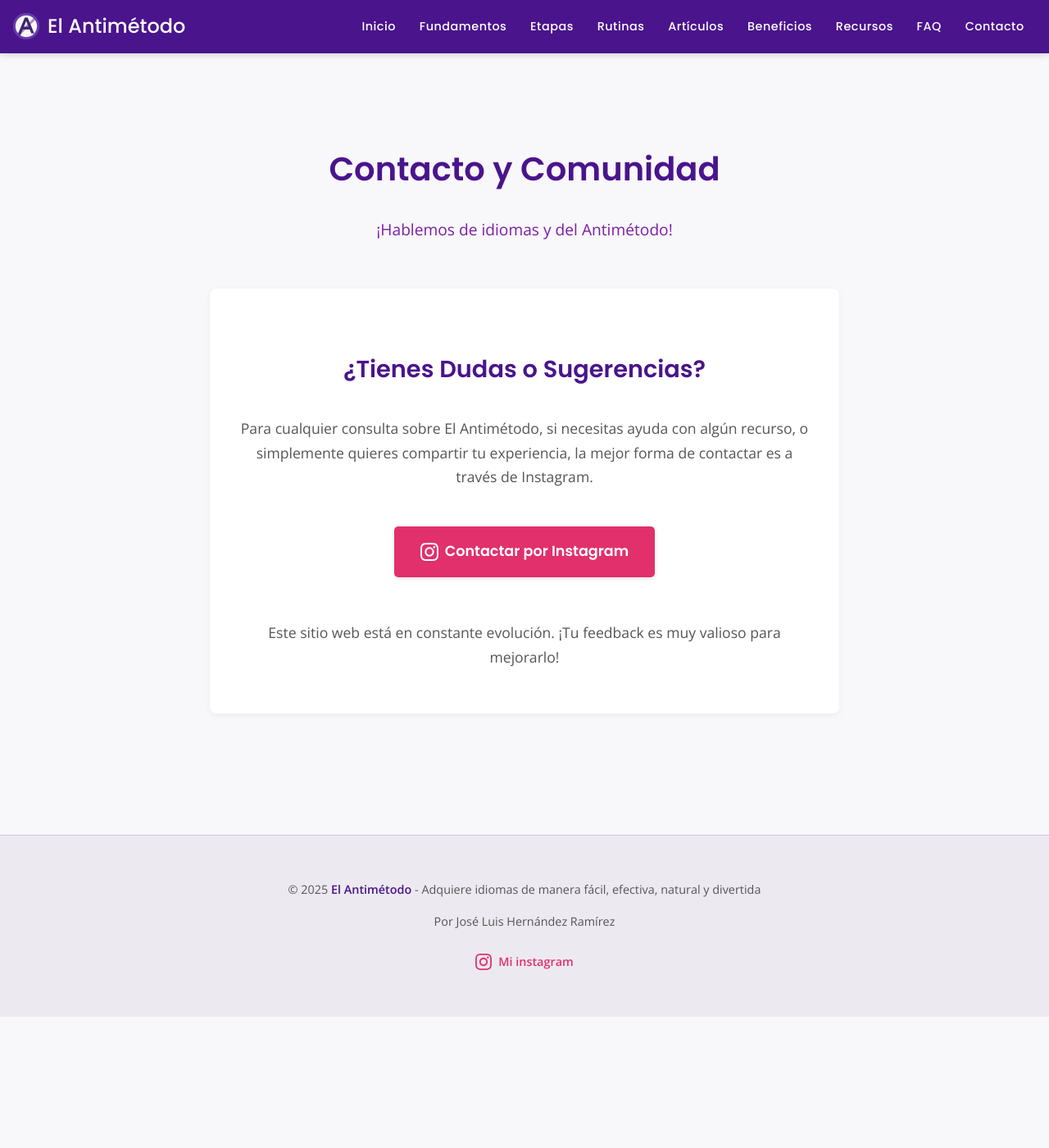
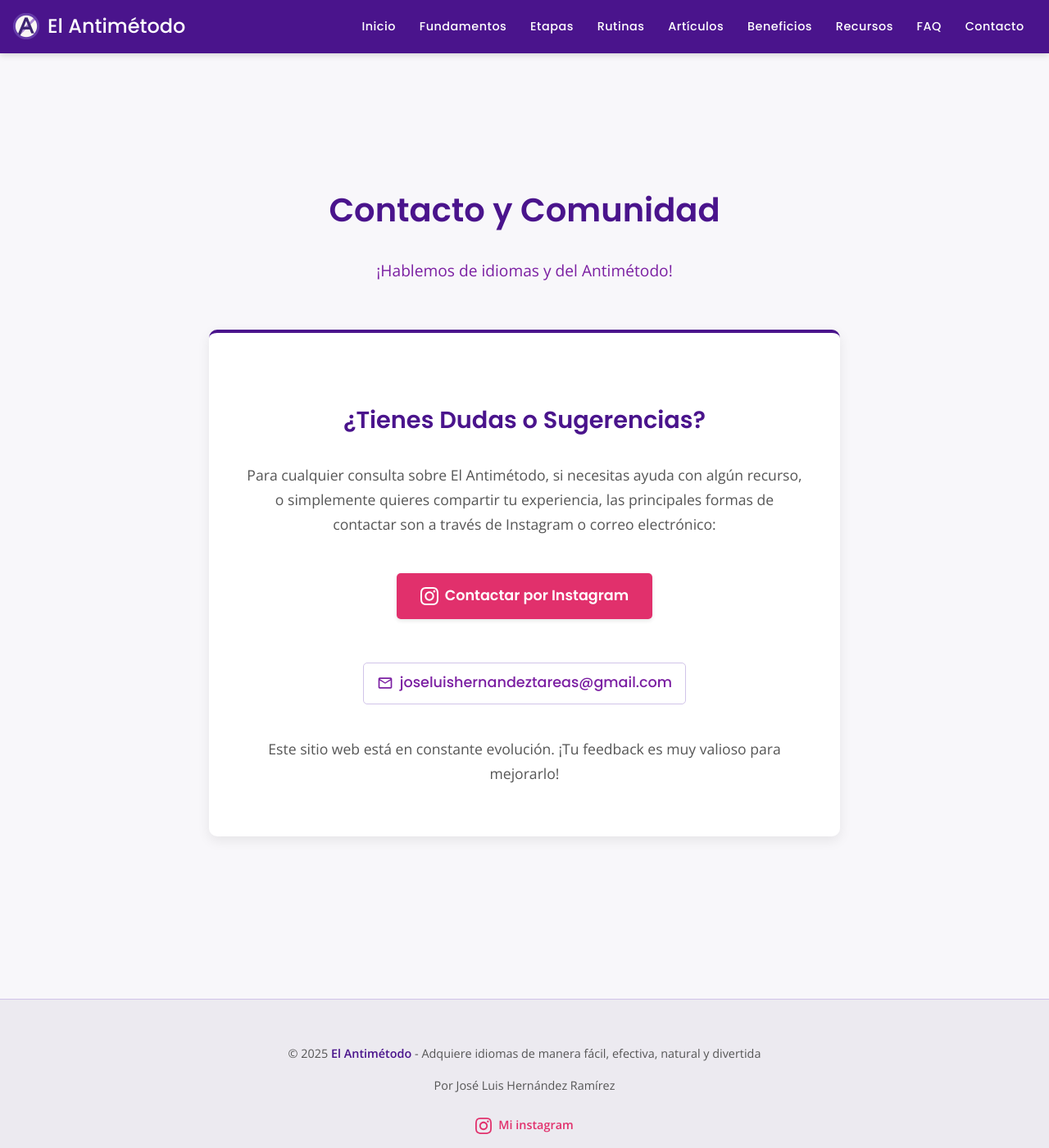
Before and after one commit to LuiseM93/ElAntimetodo, a Jekyll site: the page built from contacto.md, in a window 1280 px wide and 1400 px high. Shown: the whole window at 82% size. Built offline with Jekyll 4.4.1, drawn with Linux system fonts in a browser that asks for light colours; some of the changed lines change nothing that is shown.

Commit message:
Update contacto.md

```diff
--- a/contacto.md
+++ b/contacto.md
@@ -1,34 +1,99 @@
 ---
 layout: default
 title: Contacto y Comunidad - El Antimétodo
-description: Conéctate con el creador del Antimétodo, resuelve tus dudas y únete a la comunidad de aprendices de idiomas.
+description: Conéctate con el creador del Antimétodo, resuelve tus dudas por Instagram o correo electrónico, y únete a la comunidad de aprendices de idiomas.
 ---
 
-<main style="max-width: 800px; margin: 0 auto; padding: 0 1rem;">
+<style>
+.contact-section-card { /* Estilo para la tarjeta de contacto */
+  margin-bottom: 3rem;
+  padding: 2.5rem; /* Más padding */
+  background-color: var(--card-background);
+  border-radius: 10px; /* Bordes más redondeados */
+  box-shadow: 0 5px 15px rgba(0,0,0,0.08); /* Sombra un poco más pronunciada */
+  text-align: center;
+  border-top: 4px solid var(--primary-color); /* Un acento de color superior */
+}
+.contact-section-card h2 {
+  border-bottom: none; /* Quitar doble borde si ya hay uno en H2 global */
+  margin-bottom: 1.5rem; /* Más espacio debajo del H2 */
+}
+.contact-options-container { /* Contenedor para los botones/links de contacto */
+  display: flex;
+  flex-direction: column; /* Apilar opciones de contacto */
+  align-items: center;
+  gap: 1.5rem; /* Espacio entre botón de Instagram y link de email */
+  margin: 2rem 0;
+}
+
+.email-link-container { /* Contenedor para el texto y el enlace de email */
+    margin-top: 1rem;
+}
+
+.email-link {
+  display: inline-flex; /* Para alinear icono y texto */
+  align-items: center;
+  font-family: var(--font-primary); /* Fuente principal para destacar */
+  font-size: 1.1em;
+  color: var(--secondary-color);
+  font-weight: 500;
+  padding: 0.6rem 1rem;
+  border-radius: 5px;
+  transition: background-color 0.2s ease, color 0.2s ease;
+  border: 1px solid var(--light-purple-color); /* Borde sutil */
+}
+.email-link:hover {
+  background-color: var(--light-purple-color);
+  color: var(--primary-color);
+  text-decoration: none;
+}
+.email-icon {
+  width: 20px;
+  height: 20px;
+  vertical-align: middle;
+  margin-right: 8px;
+  fill: currentColor;
+}
+</style>
+
+<main class="content-wrapper">
 
   <section style="text-align: center; padding: 2rem 1rem;">
     <h1>Contacto y Comunidad</h1>
     <p class="subtitle" style="font-size: 1.2em; color: var(--secondary-color);">¡Hablemos de idiomas y del Antimétodo!</p>
   </section>
 
-  <section style="margin-bottom: 3rem; padding: 2rem; background-color: var(--card-background); border-radius: 8px; box-shadow: 0 3px 10px rgba(0,0,0,0.05); text-align: center;">
-    <h2 style="color: var(--primary-color); border-bottom: none;">¿Tienes Dudas o Sugerencias?</h2>
-    <p style="font-size: 1.1em; margin-top: 1rem;">
-      Para cualquier consulta sobre El Antimétodo, si necesitas ayuda con algún recurso, o simplemente quieres compartir tu experiencia, la mejor forma de contactar es a través de Instagram.
+  <section class="contact-section-card">
+    <h2>¿Tienes Dudas o Sugerencias?</h2>
+    <p style="font-size: 1.1em; margin-top: 1rem; line-height: 1.7; color: var(--text-light-color);">
+      Para cualquier consulta sobre El Antimétodo, si necesitas ayuda con algún recurso, o simplemente quieres compartir tu experiencia, las principales formas de contactar son a través de Instagram o correo electrónico:
     </p>
 
-    <div style="margin: 2rem 0;">
-      <a href="https://www.instagram.com/joseluis.hdz.3/" class="btn instagram-link" target="_blank" rel="noopener noreferrer" style="background-color: var(--instagram-color); color: white !important; font-size: 1.1em; padding: 1rem 2rem;">
+    <div class="contact-options-container">
+      <a href="https://www.instagram.com/joseluis.hdz.3/" class="btn instagram-link" target="_blank" rel="noopener noreferrer" style="background-color: var(--instagram-color); color: white !important; font-size: 1.1em; padding: 0.8rem 1.8rem;"> <!-- Ajustado padding del botón de Instagram -->
         <svg class="instagram-icon" xmlns="http://www.w3.org/2000/svg" viewBox="0 0 24 24" fill="currentColor" style="width: 22px; height: 22px; margin-right: 8px;">
           <path d="M12 2.163c3.204 0 3.584.012 4.85.07 3.252.148 4.771 1.691 4.919 4.919.058 1.265.069 1.645.069 4.849 0 3.205-.012 3.584-.069 4.849-.149 3.225-1.664 4.771-4.919 4.919-1.266.058-1.644.07-4.85.07-3.204 0-3.584-.012-4.849-.07-3.26-.149-4.771-1.699-4.919-4.92-.058-1.265-.07-1.644-.07-4.849 0-3.204.013-3.583.07-4.849.149-3.227 1.664-4.771 4.919-4.919 1.266-.057 1.645-.069 4.849-.069zm0-2.163c-3.259 0-3.667.014-4.947.072-4.358.2-6.78 2.618-6.98 6.98-.059 1.281-.073 1.689-.073 4.948 0 3.259.014 3.668.072 4.948.2 4.358 2.618 6.78 6.98 6.98 1.281.058 1.689.072 4.948.072 3.259 0 3.668-.014 4.948-.072 4.354-.2 6.782-2.618 6.979-6.98.059-1.28.073-1.689.073-4.948 0-3.259-.014-3.667-.072-4.947-.196-4.354-2.617-6.78-6.979-6.98-1.281-.059-1.69-.073-4.949-.073zm0 5.838c-3.403 0-6.162 2.759-6.162 6.162s2.759 6.163 6.162 6.163 6.162-2.759 6.162-6.163c0-3.403-2.759-6.162-6.162-6.162zm0 10.162c-2.209 0-4-1.79-4-4 0-2.209 1.791-4 4-4s4 1.791 4 4c0 2.21-1.791 4-4 4zm6.406-11.845c-.796 0-1.441.645-1.441 1.44s.645 1.44 1.441 1.44c.795 0 1.439-.645 1.439-1.44s-.644-1.44-1.439-1.44z"/>
         </svg>
         Contactar por Instagram
       </a>
+
+      <div class="email-link-container"> <!-- Contenedor para el texto y el enlace de email -->
+        <a href="mailto:joseluishernandeztareas@gmail.com" class="email-link">
+          <svg class="email-icon" xmlns="http://www.w3.org/2000/svg" viewBox="0 0 24 24"><path d="M20 4H4c-1.103 0-2 .897-2 2v12c0 1.103.897 2 2 2h16c1.103 0 2-.897 2-2V6c0-1.103-.897-2-2-2zm0 2l-8 5-8-5h16zm0 12H4V8l8 5 8-5v10z"/></svg>
+          joseluishernandeztareas@gmail.com
+        </a>
+      </div>
     </div>
 
-    <p style="font-size: 1.1em; margin-top: 2.5rem;">
+    <p style="font-size: 1.1em; margin-top: 2.5rem; color: var(--text-light-color);">
       Este sitio web está en constante evolución. ¡Tu feedback es muy valioso para mejorarlo!
     </p>
+
+    <!-- Aquí es donde podrías poner la imagen épica de "Supremacía" si decides que va bien en esta página -->
+    <!-- <div style="margin-top: 3rem;">
+      <img src="{{ '/assets/antimetodo-supremacy-epic.png' | relative_url }}" alt="La Supremacía del Antimétodo es Real" style="max-width: 60%; height: auto; border-radius: 10px; box-shadow: 0 5px 15px rgba(0,0,0,0.1);">
+    </div> -->
+
   </section>
 
 </main>
```
